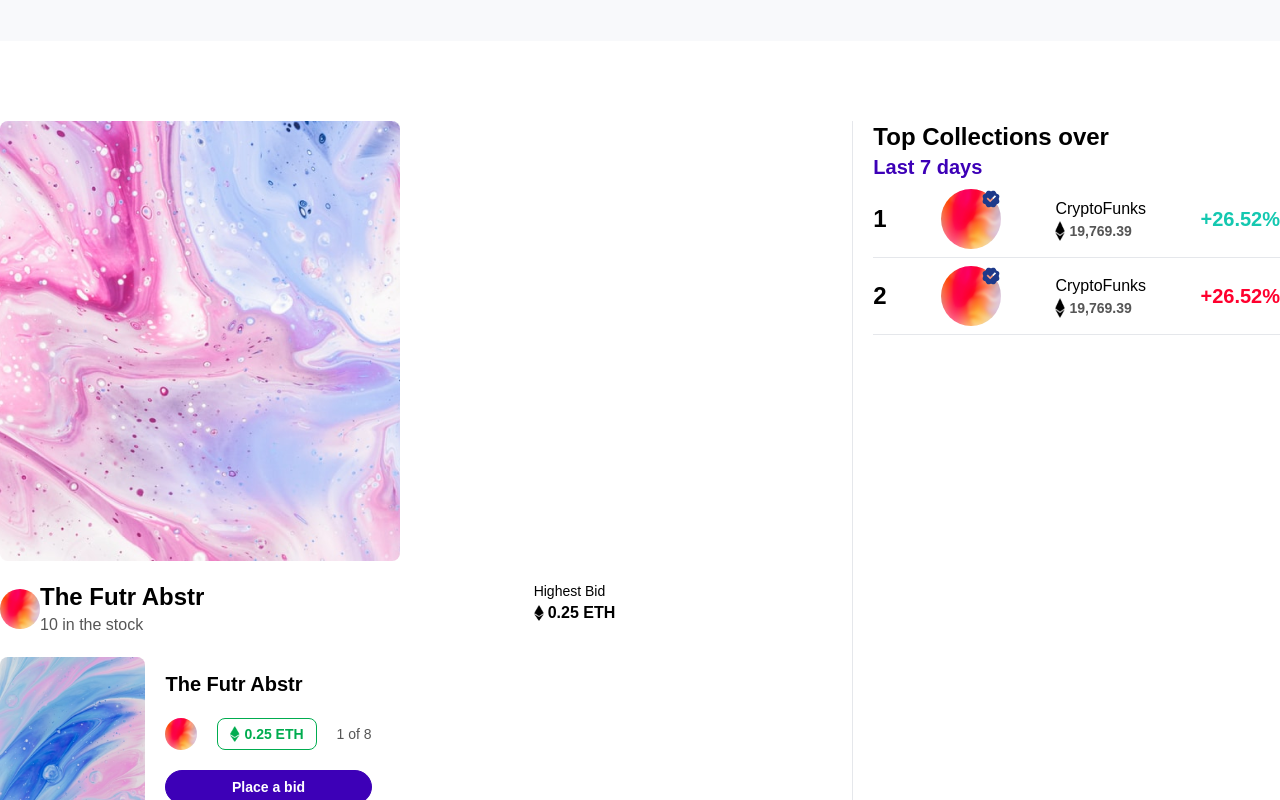
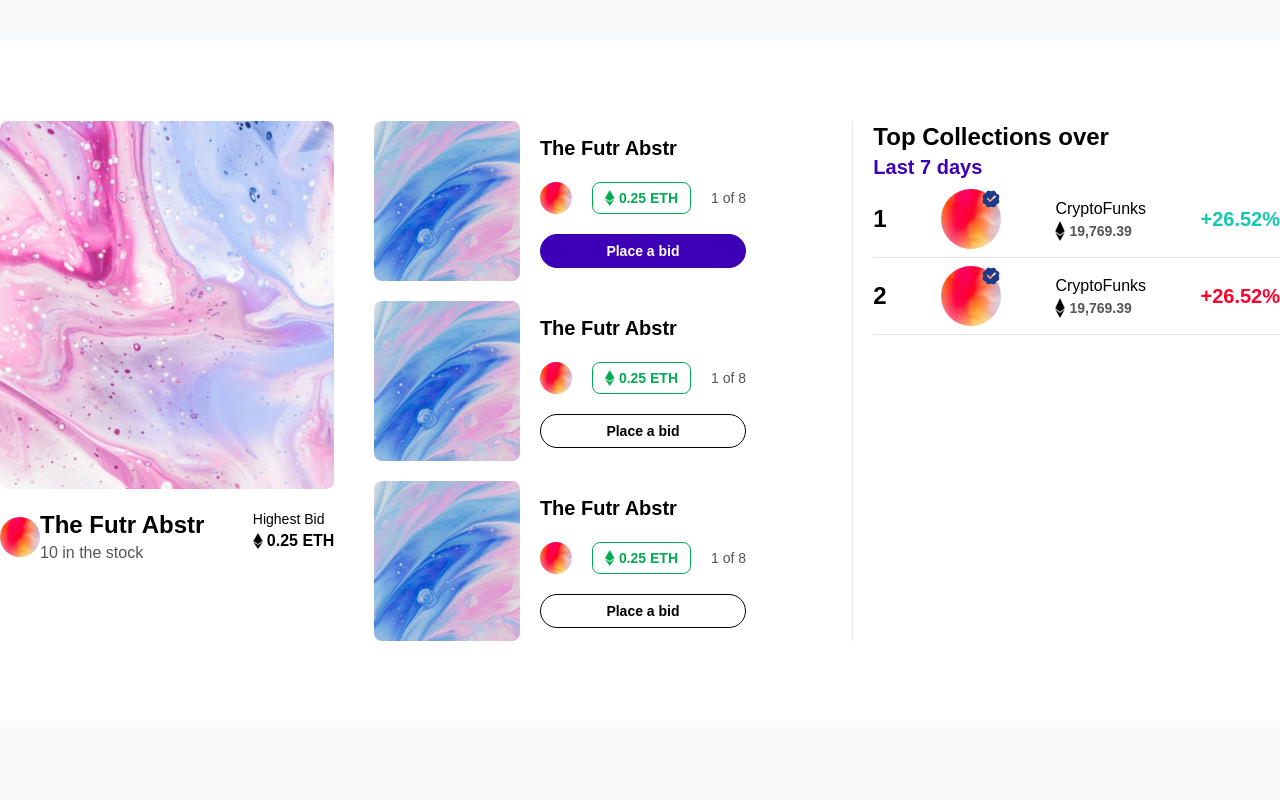
Before and after one commit to FahadKabirKsl/nft-marketplace, a Next.js app: page / in a window 1280 px wide. Shown: the part 780-1580 px from the top of the page. Built offline with nearby package versions, Linux system fonts and the light colour scheme.

Commit message:
responsive correction

```diff
--- a/src/components/Home/TopCollect.js
+++ b/src/components/Home/TopCollect.js
@@ -9,14 +9,14 @@ import i5 from "../../../public/images/5.png";
 import i6 from "../../../public/images/6.png";
 import blackarrow from "../../../public/images/blackarrow.png";
 import grennarrow from "../../../public/images/greenarrow.png";
-export default function TopCollect  ()  {
+export default function TopCollect() {
   return (
     <>
       <div className="py-10 lg:py-20">
         <div className="container mx-auto">
           <div className="flex flex-col lg:flex-row justify-center lg:justify-between">
             <div className="w-full lg:w-8/12 lg:border-r lg:pr-8">
-              <div className="flex flex-col lg:justify-between">
+              <div className="flex flex-col lg:justify-between lg:flex-row ">
                 <div className="w-full lg:w-9/12 lg:mb-5">
                   <Image
                     src={i1}
@@ -276,4 +276,4 @@ export default function TopCollect  ()  {
       </div>
     </>
   );
-};
+}
```
